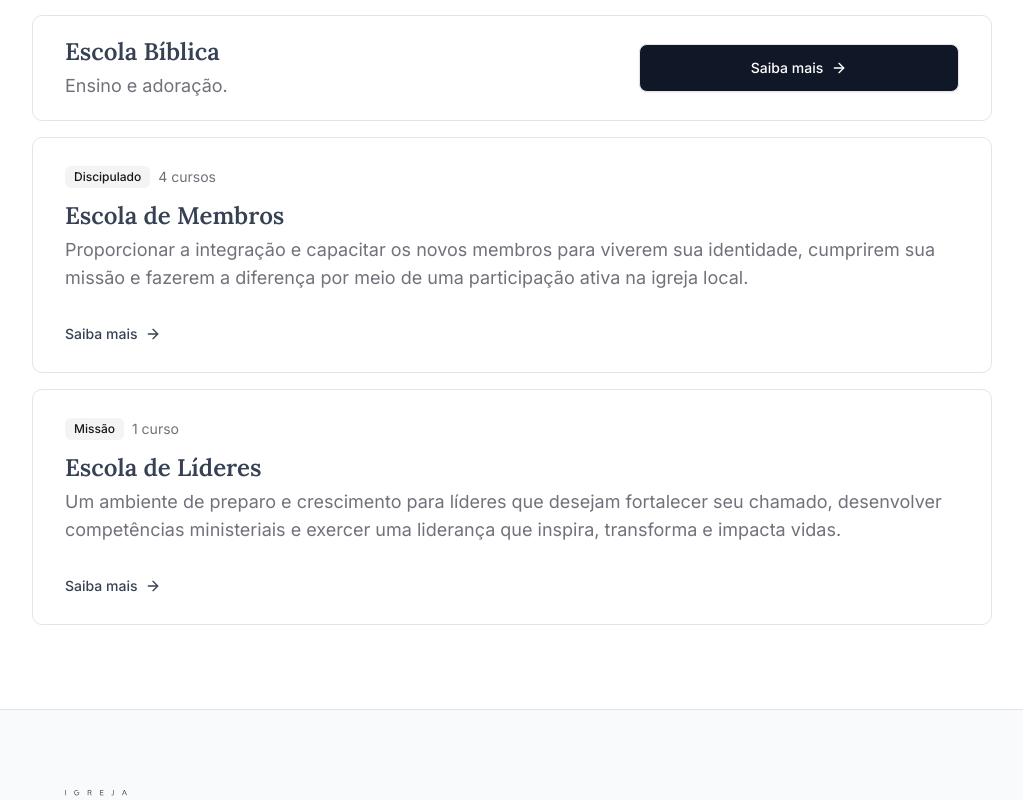
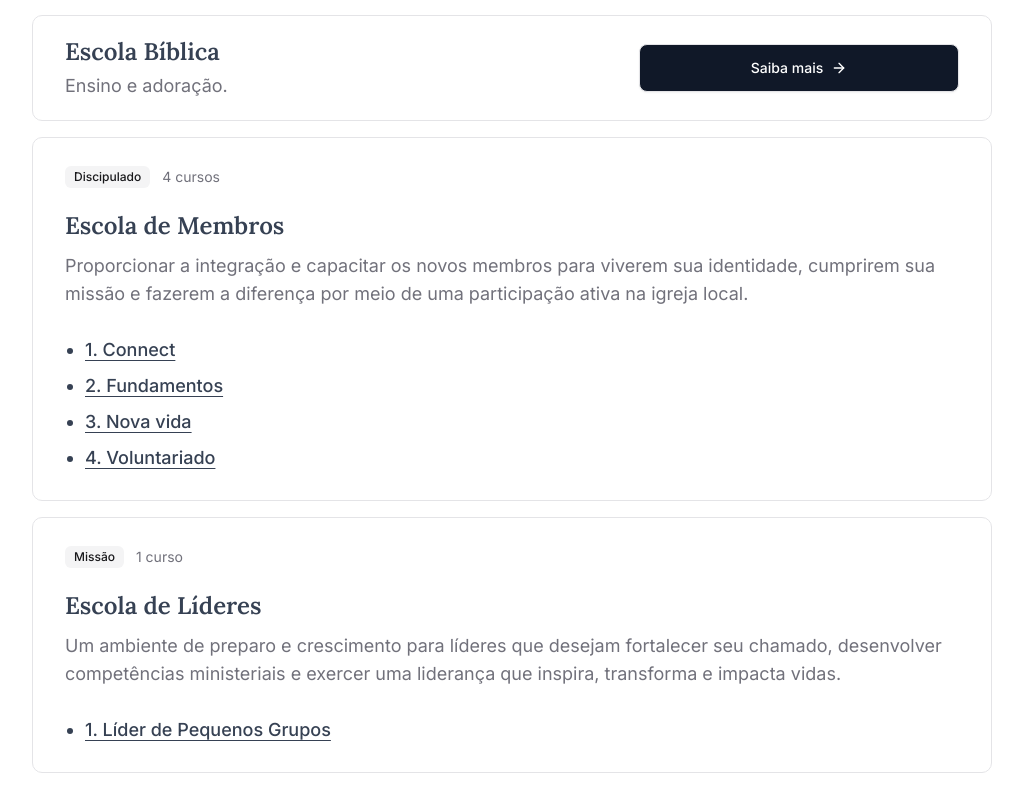
Before and after one commit to oceanodg/ocn-institucional-v4, a Next.js app: page /oceano-academy/temp in a window 1280 px wide. Shown: the part 1740-2540 px from the top of the page, without its empty margins (128-1151 px from the left). Built offline with nearby package versions, Linux system fonts and the light colour scheme.

Commit message:
feat: implement SchoolCards component to display school information and courses in a card layout for improved user experience

```diff
--- a/app/(site)/oceano-academy/temp/page.tsx
+++ b/app/(site)/oceano-academy/temp/page.tsx
@@ -1,10 +1,16 @@
+import Link from "next/link";
+
 import { Container } from "~/components/container";
 import { CTABox } from "~/components/cta-box";
 import { HeroContainer } from "~/components/hero";
-import { School, SchoolAccordion } from "~/components/school-accordion";
+import type { School } from "~/components/school-accordion";
 import { H1, H3, P, Separator } from "~/components/ui";
+import { Badge } from "~/components/ui/badge";
+import { Card, CardContent, CardHeader } from "~/components/ui/card";
+import { lora } from "~/lib/fonts";
+import { cn } from "~/lib/utils";
 
-const SCHOOLS: School[] = [
+const data: School[] = [
   {
     id: "escola-de-membros",
     title: "Escola de Membros",
@@ -58,6 +64,55 @@ const SCHOOLS: School[] = [
     ],
   },
 ];
+
+function SchoolCards() {
+  return (
+    <div className="flex flex-col gap-4">
+      {data.map((school) => (
+        <Card
+          key={school.id}
+          className="gap-0 overflow-hidden rounded-lg bg-white py-0 shadow-none"
+        >
+          <CardHeader className="px-6 py-6 sm:px-8 sm:py-7">
+            <div className="flex flex-wrap items-center gap-3">
+              <Badge variant="secondary">{school.pillar.label}</Badge>
+              <span className="text-sm text-muted-foreground">
+                {school.courses.length} curso
+                {school.courses.length !== 1 ? "s" : ""}
+              </span>
+            </div>
+
+            <div
+              className={cn(
+                "mt-4 text-xl font-semibold text-gray-700 sm:text-2xl",
+                lora.className
+              )}
+            >
+              {school.title}
+            </div>
+
+            <P className="mt-2 text-left sm:mt-1">{school.description}</P>
+          </CardHeader>
+
+          <CardContent className="px-6 pb-6 sm:px-8 sm:pb-7">
+            <ul className="flex list-disc flex-col gap-2 pl-5 text-left text-base leading-7 text-gray-700 sm:text-lg">
+              {school.courses.map((course) => (
+                <li key={course.id}>
+                  <Link
+                    href={course.href}
+                    className="font-medium underline underline-offset-4 transition-colors hover:text-gray-900"
+                  >
+                    {course.title}
+                  </Link>
+                </li>
+              ))}
+            </ul>
+          </CardContent>
+        </Card>
+      ))}
+    </div>
+  );
+}
 
 export default function OceanoAcademyPage() {
   return (
@@ -177,7 +232,7 @@ export default function OceanoAcademyPage() {
             disabled
           /> */}
 
-          <SchoolAccordion schools={SCHOOLS} />
+          <SchoolCards />
           {/*
           <CTABox
             title="Conheça nossas escolas"
```
